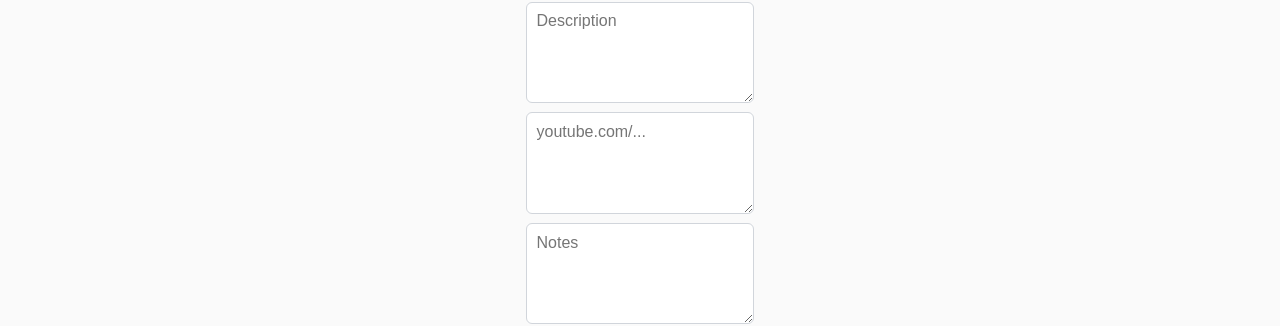
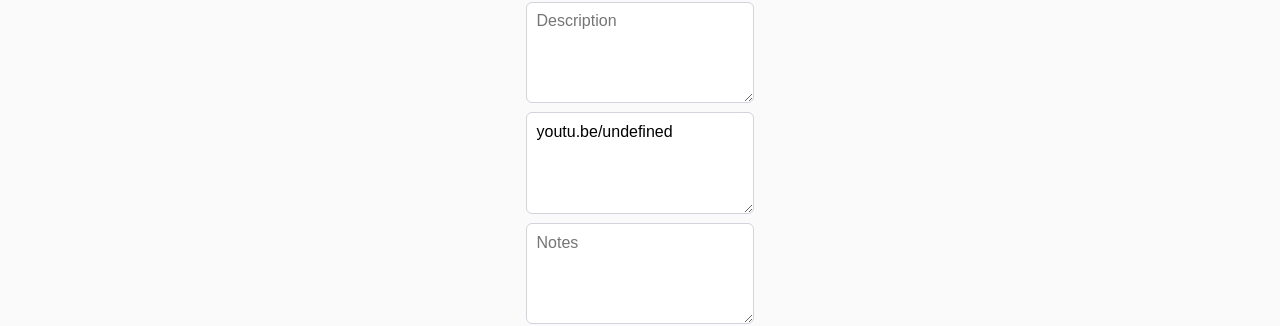
Before and after one commit to carson-fn/DoFive, a React (Create React App) app: page / in a window 1280 px wide. Both pictures are taken after a click on the button "Create Custom Challenge". Shown: the part 267-593 px from the top of the page. Built offline with nearby package versions, Linux system fonts and the light colour scheme.

Commit message:
Change videoUrl to videoId

```diff
--- a/src/components/ChallengeCard.jsx
+++ b/src/components/ChallengeCard.jsx
@@ -3,7 +3,7 @@
 import Timer from './Timer';
 
 function ChallengeCard({challenge, onComplete}){
-    const { title, description, dateCreated, lastCompleted, streak, completedToday, notes, videoUrl } = challenge;
+    const { title, description, dateCreated, lastCompleted, streak, completedToday, notes, videoId } = challenge;
     const [timerOn, setTimerOn] = useState(false)
 
     function formatDate(dateStr){
@@ -46,9 +46,9 @@
         )}
       </div>
 
-      {videoUrl && (
+      {videoId && (
         <div className="embedded-video">
-          <iframe src={videoUrl} title="Embedded Video" allow="fullscreen;"></iframe>
+          <iframe src={`https://www.youtube.com/embed/${videoId}`} title="Embedded Video" allow="fullscreen;"></iframe>
         </div>
       )}
 
--- a/src/pages/Home.jsx
+++ b/src/pages/Home.jsx
@@ -25,7 +25,7 @@
     streak: 0,
     notes: "",
     completedToday: false,
-    videoUrl: "https://www.youtube.com/embed/tgbNymZ7vqY",
+    videoId: "tgbNymZ7vqY",
 }
 
 
@@ -106,7 +106,7 @@
         setEditChallenge({
             title: challenge.title,
             description: challenge.description,
-            videoUrl: challenge.videoUrl,
+            videoId: challenge.videoId,
             notes: challenge.notes,
         });
         setEditing(true);
@@ -165,9 +165,9 @@
                             onChange={handleChange}
                         />
                         <textarea
-                            name="videoUrl"
+                            name="videoId"
                             placeholder="youtube.com/..."
-                            value={editChallenge.videoUrl}
+                            value={`youtu.be/${editChallenge.videoId}`}
                             onChange={handleChange}
                         />
                         <textarea
```
